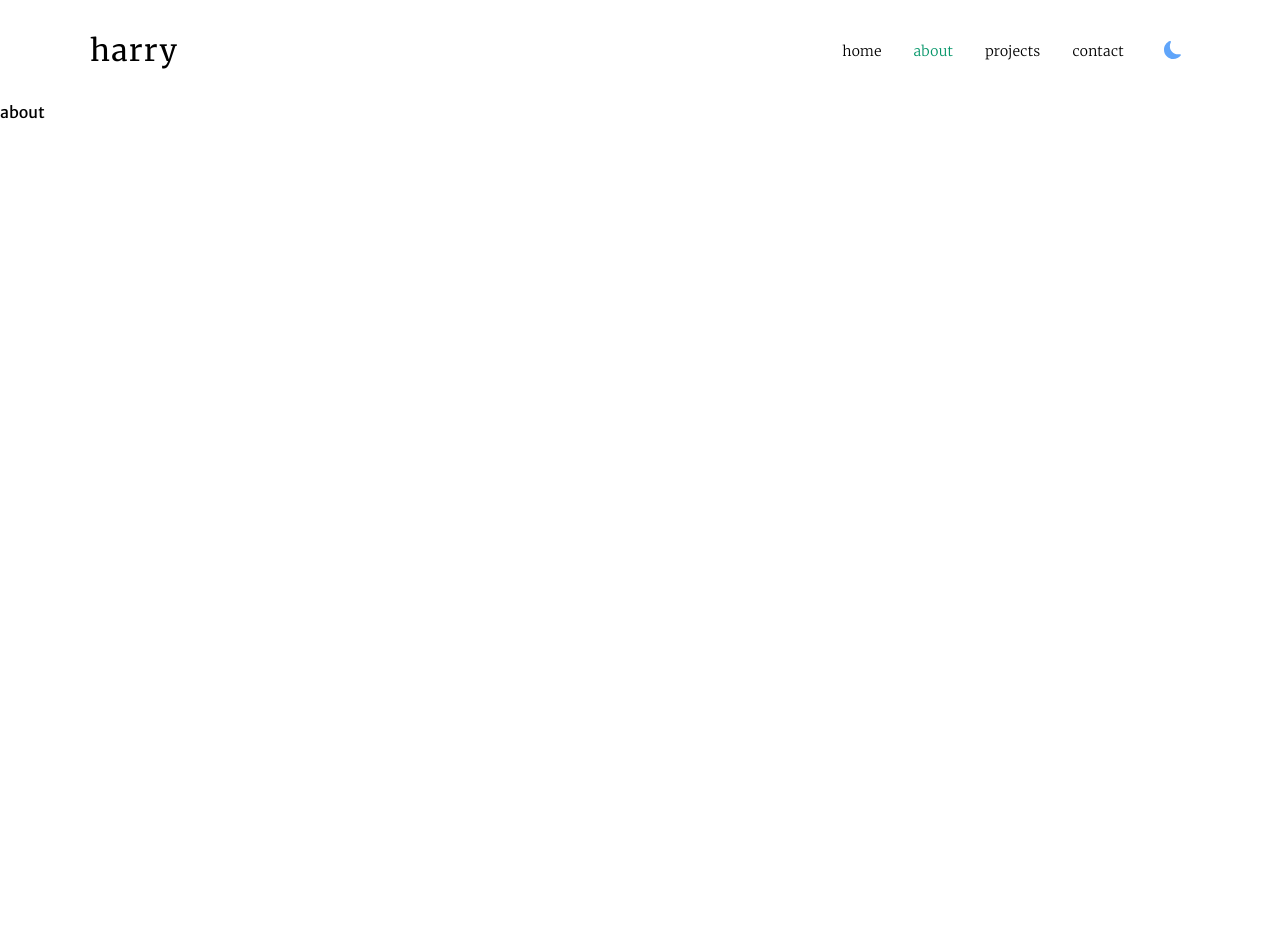
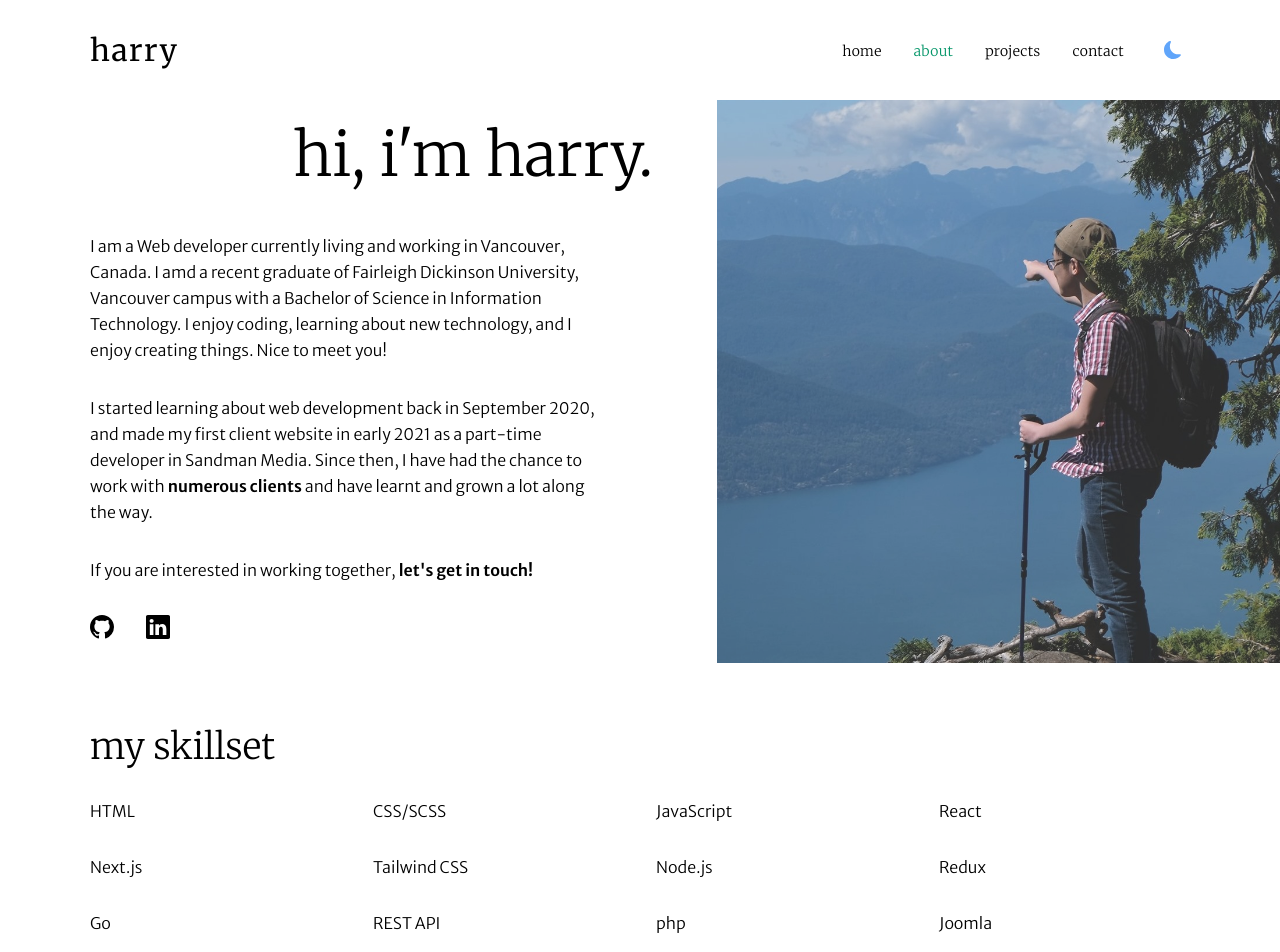
Before and after one commit to corn-flour/personal-portfolio, a Next.js app: page /about in a window 1280 px wide. Shown: the top 952 px of the page. Before the commit the page ends 800 px from the top, so only its background shows below. Built offline with nearby package versions, Linux system fonts and the light colour scheme.

Commit message:
feat: add content for /about page
Change color-primary to emerald (test)
Change nav links to use color-primary when hover
Add `regj` snipper for jsx/tsx region snippet

```diff
--- a/src/components/layout/Header.tsx
+++ b/src/components/layout/Header.tsx
@@ -37,9 +37,9 @@ const MobileMenu: NextPage<MobileMenuProps> = ({ open, setOpen }) => {
                         <UnderlineLink
                             href={href}
                             className={clsx(
-                                'font-serif text-2xl font-light tracking-wide hover:text-emerald-700 focus:text-emerald-700 dark:hover:text-emerald-500 dark:focus:text-emerald-500',
+                                'font-serif text-2xl font-light tracking-wide hover:text-primary-700 focus:text-primary-700 dark:hover:text-primary-500 dark:focus:text-primary-500',
                                 router.asPath === href
-                                    ? 'text-emerald-600 dark:text-emerald-400'
+                                    ? 'text-primary-600 dark:text-primary-400'
                                     : ''
                             )}
                             onClick={() => setOpen(false)}
@@ -77,7 +77,7 @@ const Header: NextPage = () => {
             <div className='layout flex items-center justify-between py-8'>
                 <UnstyledLink
                     href='/'
-                    className='font-serif text-3xl tracking-wider transition-all duration-300 hover:text-emerald-600'
+                    className='font-serif text-3xl tracking-wider transition-all duration-300 hover:text-primary-600'
                 >
                     harry
                 </UnstyledLink>
@@ -90,9 +90,9 @@ const Header: NextPage = () => {
                                 <UnderlineLink
                                     href={href}
                                     className={clsx(
-                                        'font-serif text-sm font-light tracking-wide hover:text-emerald-700 dark:hover:text-emerald-500',
+                                        'font-serif text-sm font-light tracking-wide hover:text-primary-700 dark:hover:text-primary-500',
                                         router.asPath === href
-                                            ? 'text-emerald-600 dark:text-emerald-400'
+                                            ? 'text-primary-600 dark:text-primary-400'
                                             : ''
                                     )}
                                 >
@@ -110,7 +110,7 @@ const Header: NextPage = () => {
                 {/* #region  /**=========== Mobile Menu =========== */}
                 <button
                     className={clsx(
-                        'absolute right-0 z-50 text-3xl hover:text-emerald-600 sm:hidden',
+                        'absolute right-0 z-50 text-3xl hover:text-primary-600 sm:hidden',
                         menuOpen ? 'opened' : '',
                         'menu'
                     )}
--- /dev/null
+++ b/src/components/text/ListItem.tsx
@@ -0,0 +1,20 @@
+import React from 'react'
+
+import clsxm from '@/lib/clsxm'
+
+export type ListItemProp = {
+    children: React.ReactNode
+    className?: string
+} & React.ComponentPropsWithRef<'li'>
+
+const ListItem = React.forwardRef<HTMLLIElement, ListItemProp>(
+    ({ children, className, ...rest }, ref) => {
+        return (
+            <li ref={ref} className={clsxm('font-light', className)} {...rest}>
+                {children}
+            </li>
+        )
+    }
+)
+
+export default ListItem
--- /dev/null
+++ b/src/components/text/Paragraph.tsx
@@ -0,0 +1,24 @@
+import React from 'react'
+
+import clsxm from '@/lib/clsxm'
+
+export type ParagraphProps = {
+    children: React.ReactNode
+    className?: string
+} & React.ComponentPropsWithRef<'p'>
+
+const Paragraph = React.forwardRef<HTMLParagraphElement, ParagraphProps>(
+    ({ children, className, ...rest }, ref) => {
+        return (
+            <p
+                ref={ref}
+                className={clsxm('my-8 font-light leading-relaxed', className)}
+                {...rest}
+            >
+                {children}
+            </p>
+        )
+    }
+)
+
+export default Paragraph
--- a/src/pages/about.tsx
+++ b/src/pages/about.tsx
@@ -1,8 +1,117 @@
 import { NextPage } from 'next'
 import React from 'react'
+import { BsGithub, BsLinkedin } from 'react-icons/bs'
+
+import UnderlineLink from '@/components/links/UnderlineLink'
+import UnstyledLink from '@/components/links/UnstyledLink'
+import NextImage from '@/components/NextImage'
+import ListItem from '@/components/text/ListItem'
+import Paragraph from '@/components/text/Paragraph'
+
+// update here to change skillset list
+const skillsets = [
+    'HTML',
+    'CSS/SCSS',
+    'JavaScript',
+    'React',
+    'Next.js',
+    'Tailwind CSS',
+    'Node.js',
+    'Redux',
+    'Go',
+    'REST API',
+    'php',
+    'Joomla',
+]
 
 const About: NextPage = () => {
-    return <div>about</div>
+    return (
+        <>
+            {/* #region  /**=========== About Me Section =========== */}
+            <section className='layout-left flex flex-col-reverse gap-8 md:flex-row lg:gap-16'>
+                <div className='flex items-center md:flex-1'>
+                    <div>
+                        <h1 className='font-serif text-2xl font-light md:mb-12 md:text-right md:text-4xl lg:text-6xl'>
+                            hi, i&apos;m harry.
+                        </h1>
+                        <Paragraph className='md:mr-[10%]'>
+                            I am a Web developer currently living and working in
+                            Vancouver, Canada. I amd a recent graduate of
+                            Fairleigh Dickinson University, Vancouver campus
+                            with a Bachelor of Science in Information
+                            Technology. I enjoy coding, learning about new
+                            technology, and I enjoy creating things. Nice to
+                            meet you!
+                        </Paragraph>
+
+                        <Paragraph className='md:mr-[10%]'>
+                            I started learning about web development back in
+                            September 2020, and made my first client website in
+                            early 2021 as a part-time developer in Sandman
+                            Media. Since then, I have had the chance to work
+                            with{' '}
+                            <UnderlineLink href='/projects'>
+                                numerous clients
+                            </UnderlineLink>{' '}
+                            and have learnt and grown a lot along the way.
+                        </Paragraph>
+
+                        <Paragraph className='md:mr-[10%]'>
+                            If you are interested in working together,&nbsp;
+                            <UnderlineLink href='/contact'>
+                                let&apos;s get in touch!
+                            </UnderlineLink>
+                        </Paragraph>
+
+                        <ul className='flex gap-8'>
+                            <ListItem>
+                                <UnstyledLink
+                                    href='https://github.com/bte234'
+                                    className='text-2xl hover:text-primary-600'
+                                >
+                                    <BsGithub />
+                                </UnstyledLink>
+                            </ListItem>
+                            <ListItem>
+                                <UnstyledLink
+                                    href='https://linkedin.com/in/huyanh149'
+                                    className='text-2xl hover:text-primary-600'
+                                >
+                                    <BsLinkedin />
+                                </UnstyledLink>
+                            </ListItem>
+                        </ul>
+                    </div>
+                </div>
+
+                <NextImage
+                    useSkeleton
+                    src='/images/self.jpg'
+                    className='w-full md:flex-1'
+                    width='967'
+                    height='967'
+                    alt='My picture'
+                />
+            </section>
+            {/* #endregion  /**======== About Me Section =========== */}
+
+            {/* #region  /**=========== Skillset Section =========== */}
+            <section className='layout py-16'>
+                <h2 className='font-serif text-xl font-light md:text-4xl'>
+                    my skillset
+                </h2>
+
+                <ul className='mt-8 grid grid-cols-2 gap-8 md:grid-cols-4'>
+                    {skillsets.map((skill, i) => (
+                        <ListItem key={i} className='font-light'>
+                            {skill}
+                        </ListItem>
+                    ))}
+                </ul>
+            </section>
+            {/* #endregion  /**======== Skillset Section =========== */}
+        </>
+    )
 }
 
 export default About
--- a/src/styles/globals.css
+++ b/src/styles/globals.css
@@ -5,26 +5,26 @@
 :root {
     /* #region  /**=========== Primary Color =========== */
     /* !STARTERCONF Customize these variable, copy and paste from /styles/colors.css for list of colors */
-    --tw-color-primary-50: 240 249 255;
-    --tw-color-primary-100: 224 242 254;
-    --tw-color-primary-200: 186 230 253;
-    --tw-color-primary-300: 125 211 252;
-    --tw-color-primary-400: 56 189 248;
-    --tw-color-primary-500: 14 165 233;
-    --tw-color-primary-600: 2 132 199;
-    --tw-color-primary-700: 3 105 161;
-    --tw-color-primary-800: 7 89 133;
-    --tw-color-primary-900: 12 74 110;
-    --color-primary-50: rgb(var(--tw-color-primary-50)); /* #f0f9ff */
-    --color-primary-100: rgb(var(--tw-color-primary-100)); /* #e0f2fe */
-    --color-primary-200: rgb(var(--tw-color-primary-200)); /* #bae6fd */
-    --color-primary-300: rgb(var(--tw-color-primary-300)); /* #7dd3fc */
-    --color-primary-400: rgb(var(--tw-color-primary-400)); /* #38bdf8 */
-    --color-primary-500: rgb(var(--tw-color-primary-500)); /* #0ea5e9 */
-    --color-primary-600: rgb(var(--tw-color-primary-600)); /* #0284c7 */
-    --color-primary-700: rgb(var(--tw-color-primary-700)); /* #0369a1 */
-    --color-primary-800: rgb(var(--tw-color-primary-800)); /* #075985 */
-    --color-primary-900: rgb(var(--tw-color-primary-900)); /* #0c4a6e */
+    --tw-color-primary-50: 236 253 245;
+    --tw-color-primary-100: 209 250 229;
+    --tw-color-primary-200: 167 243 208;
+    --tw-color-primary-300: 110 231 183;
+    --tw-color-primary-400: 52 211 153;
+    --tw-color-primary-500: 16 185 129;
+    --tw-color-primary-600: 5 150 105;
+    --tw-color-primary-700: 4 120 87;
+    --tw-color-primary-800: 6 95 70;
+    --tw-color-primary-900: 6 78 59;
+    --color-primary-50: rgb(var(--tw-color-primary-50)); /* #ecfdf5 */
+    --color-primary-100: rgb(var(--tw-color-primary-100)); /* #d1fae5 */
+    --color-primary-200: rgb(var(--tw-color-primary-200)); /* #a7f3d0 */
+    --color-primary-300: rgb(var(--tw-color-primary-300)); /* #6ee7b7 */
+    --color-primary-400: rgb(var(--tw-color-primary-400)); /* #34d399 */
+    --color-primary-500: rgb(var(--tw-color-primary-500)); /* #10b981 */
+    --color-primary-600: rgb(var(--tw-color-primary-600)); /* #059669 */
+    --color-primary-700: rgb(var(--tw-color-primary-700)); /* #047857 */
+    --color-primary-800: rgb(var(--tw-color-primary-800)); /* #065f46 */
+    --color-primary-900: rgb(var(--tw-color-primary-900)); /* #064e3b */
     /* #endregion  /**======== Primary Color =========== */
 }
 
@@ -80,6 +80,11 @@
         /* 1100px */
         max-width: 68.75rem;
         @apply mx-auto w-11/12;
+    }
+
+    /* Right side to screen end, left side match layout margin */
+    .layout-left {
+        @apply layout md:mx-[initial] md:ml-auto md:w-auto md:max-w-none md:pl-[calc((100%-min(91.66667%,68.75rem))/2)];
     }
 
     .bg-dark a.custom-link {
```
Also changed, not shown: public/images/self.jpg (added).
